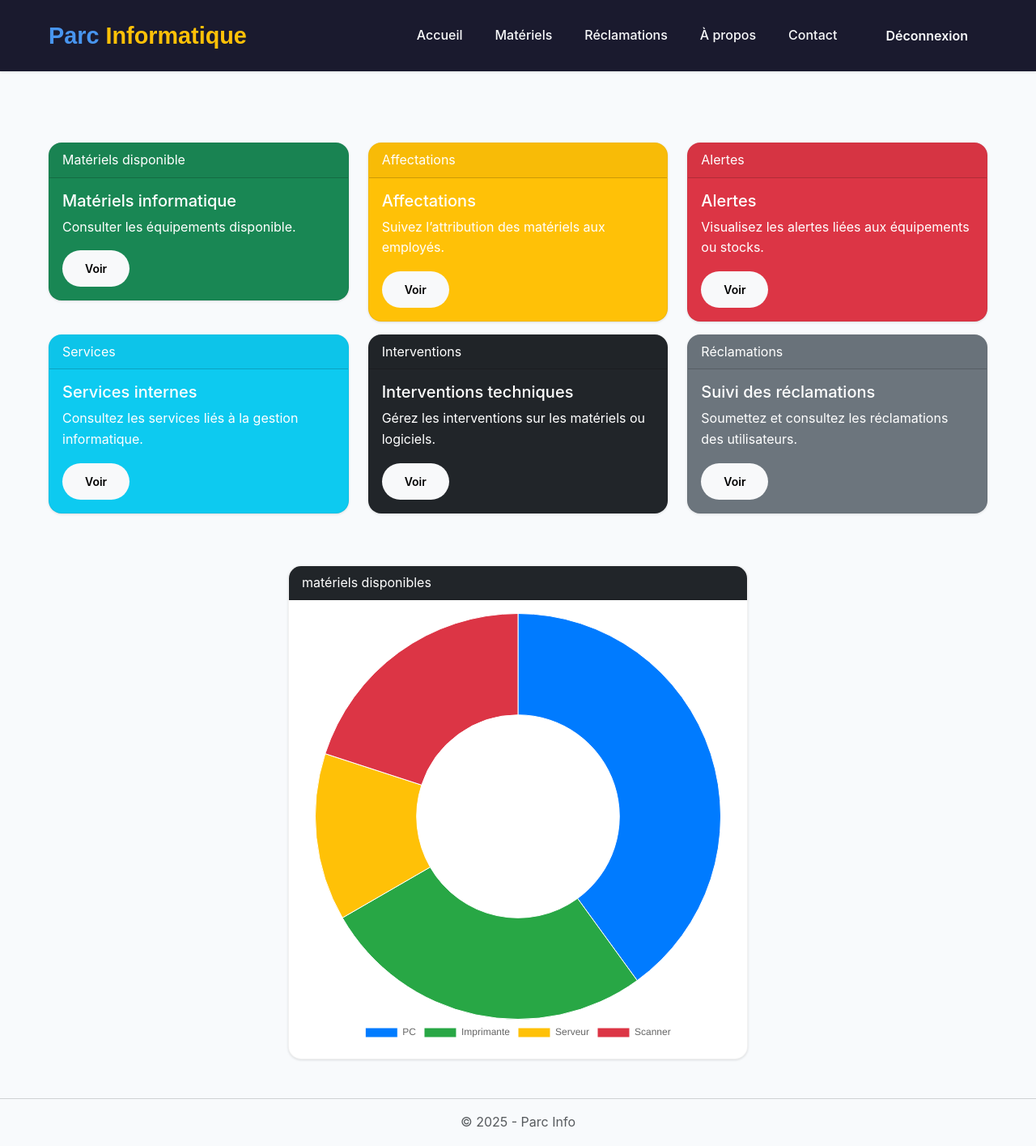
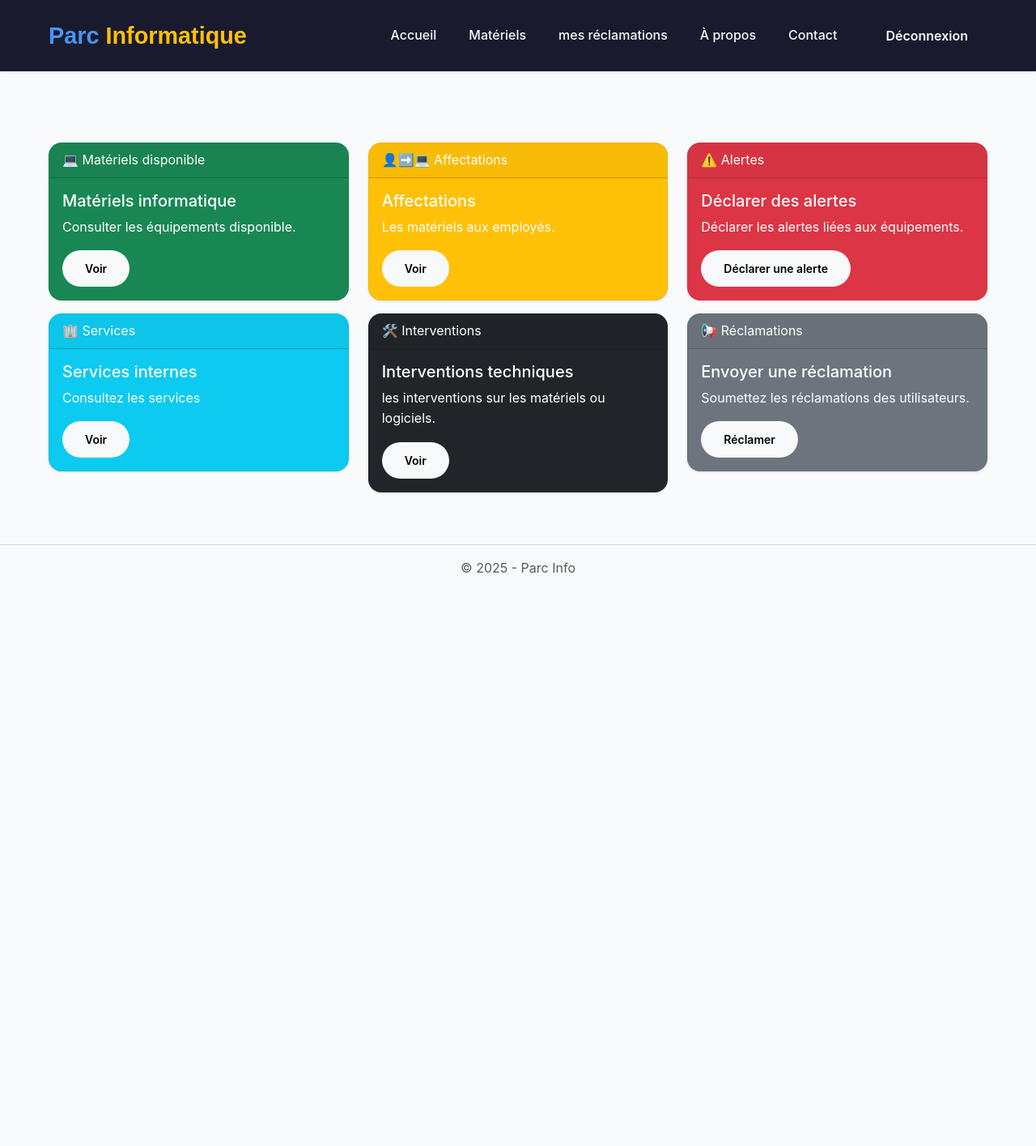
Before and after one commit to achrafLIHEOUEL/mat-riel-informatique, a Symfony app: template templates/acceuil.html.twig in a window 1280 px wide. Shown: the whole page at 81% size. After the commit the page ends 708 px from the top, so only its background shows below. Run offline with Twig, Linux system fonts and the light colour scheme; the template is opened without the code that fills it, so the values that code supplies are empty; some libraries are stand-ins or nearby versions.

Commit message:
liste des reclamations d'un utilisateur

```diff
--- a/src/Controller/MaterielController.php
+++ b/src/Controller/MaterielController.php
@@ -25,7 +25,7 @@ return $this->render('materiel/admin/listeMateriel.html.twig', [
     ]);
 }
 
-  #[Route('/materiels', name: 'app_user_materiels')]
+  #[Route('/materiels', name: 'app_materiels_user')]
 public function Usermateriels(MaterielRepository $materielRepository): Response
 {
 
--- a/templates/acceuil.html.twig
+++ b/templates/acceuil.html.twig
@@ -7,21 +7,21 @@
 
     <div class="col-md-4">
         <div class="card text-white bg-success mb-3">
-            <div class="card-header">Matériels disponible</div>
+            <div class="card-header"> 💻 Matériels disponible</div>
             <div class="card-body">
                 <h5 class="card-title">Matériels informatique</h5>
                 <p class="card-text">Consulter les équipements disponible.</p>
-                <a href="{{ path('app_user_materiels') }}" class="btn btn-light btn-sm">Voir</a>
+                <a href="{{ path('app_materiels_user') }}" class="btn btn-light btn-sm">Voir</a>
             </div>
         </div>
     </div>
 
     <div class="col-md-4">
         <div class="card text-white bg-warning mb-3">
-            <div class="card-header">Affectations</div>
+            <div class="card-header"> 👤➡️💻 Affectations</div>
             <div class="card-body">
                 <h5 class="card-title">Affectations</h5>
-                <p class="card-text">Suivez l’attribution des matériels aux employés.</p>
+                <p class="card-text"> Les matériels aux employés.</p>
                 <a href="{{ path('app_affectation_user') }}" class="btn btn-light btn-sm">Voir</a>
             </div>
         </div>
@@ -29,11 +29,11 @@
 
     <div class="col-md-4">
         <div class="card text-white bg-danger mb-3">
-            <div class="card-header">Alertes</div>
+            <div class="card-header"> ⚠️ Alertes </div>
             <div class="card-body">
-                <h5 class="card-title">Alertes</h5>
-                <p class="card-text">Visualisez les alertes liées aux équipements ou stocks.</p>
-                <a href="{{ path('app_ajouter_alerte_user') }}"  class="btn btn-light btn-sm">Voir</a>
+                <h5 class="card-title"> Déclarer des alertes </h5>
+                <p class="card-text">Déclarer les alertes liées aux équipements.</p>
+                <a href="{{ path('app_ajouter_alerte_user') }}"  class="btn btn-light btn-sm"> Déclarer une alerte </a>
             </div>
         </div>
     </div>
@@ -43,10 +43,10 @@
 <div class="row">
     <div class="col-md-4">
         <div class="card text-white bg-info mb-3">
-            <div class="card-header">Services</div>
+            <div class="card-header"> 🏢 Services</div>
             <div class="card-body">
                 <h5 class="card-title">Services internes</h5>
-                <p class="card-text">Consultez les services liés à la gestion informatique.</p>
+                <p class="card-text">Consultez les services </p>
                 <a href="#" class="btn btn-light btn-sm">Voir</a>
             </div>
         </div>
@@ -54,10 +54,10 @@
 
     <div class="col-md-4">
         <div class="card text-white bg-dark mb-3">
-            <div class="card-header">Interventions</div>
+            <div class="card-header"> 🛠️ Interventions</div>
             <div class="card-body">
                 <h5 class="card-title">Interventions techniques</h5>
-                <p class="card-text">Gérez les interventions sur les matériels ou logiciels.</p>
+                <p class="card-text"> les interventions sur les matériels ou logiciels.</p>
                 <a  class="btn btn-light btn-sm">Voir</a>
             </div>
         </div>
@@ -65,24 +65,11 @@
 
     <div class="col-md-4">
         <div class="card text-white bg-secondary mb-3">
-            <div class="card-header">Réclamations</div>
+            <div class="card-header"> 📢 Réclamations</div>
             <div class="card-body">
-                <h5 class="card-title">Suivi des réclamations</h5>
-                <p class="card-text">Soumettez et consultez les réclamations des utilisateurs.</p>
-                <a href="{{ path('app_ajouter_reclamation_user') }}" class="btn btn-light btn-sm">Voir</a>
-            </div>
-        </div>
-    </div>
-</div>
-
-<div class="row mt-5">
-    <div class="col-md-6 offset-md-3">
-        <div class="card">
-            <div class="card-header bg-dark text-white">
-                matériels disponibles
-            </div>
-            <div class="card-body text-center">
-                <canvas id="stockChart" width="300" height="300"></canvas>
+                <h5 class="card-title">Envoyer une réclamation</h5>
+                <p class="card-text">Soumettez les réclamations des utilisateurs.</p>
+                <a href="{{ path('app_ajouter_reclamation_user') }}" class="btn btn-light btn-sm"> Réclamer </a>
             </div>
         </div>
     </div>
@@ -90,8 +77,4 @@
 
 
 
-<script src="https://cdn.jsdelivr.net/npm/chart.js"></script>
-<script src="{{ asset('js/chart.js') }}"></script>
-
-
 {% endblock %}
--- a/templates/base.html.twig
+++ b/templates/base.html.twig
@@ -35,14 +35,14 @@
           </a>
         </li>
         <li class="nav-item mx-1">
-          <a class="nav-link position-relative px-3" href="{{ path('app_materiels') }}">
+          <a class="nav-link position-relative px-3" >
             <span class="d-inline-block py-2">Matériels</span>
             <span class="nav-link-underline"></span>
           </a>
         </li>
         <li class="nav-item mx-1">
-          <a class="nav-link position-relative px-3" href="#">
-            <span class="d-inline-block py-2">Réclamations</span>
+          <a class="nav-link position-relative px-3" href="{{ path('app_reclamations_user') }}">
+            <span  class="d-inline-block py-2"> mes réclamations </span>
             <span class="nav-link-underline"></span>
           </a>
         </li>
```
Also changed, not shown: src/Controller/ReclamationController.php (+14 -2 lines), templates/reclamation/listeReclamationUser.html.twig (added, +48 -0 lines), 1 other file.
